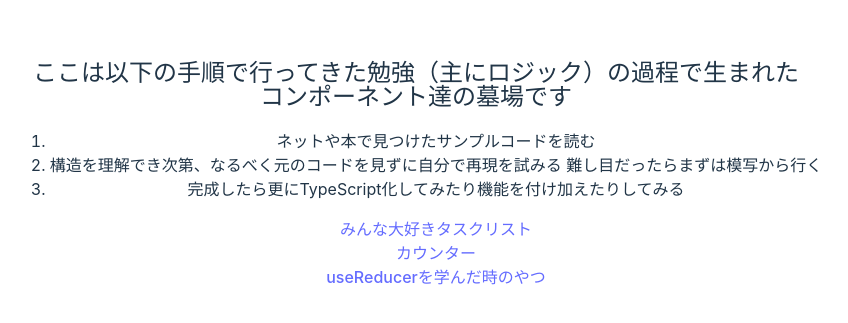
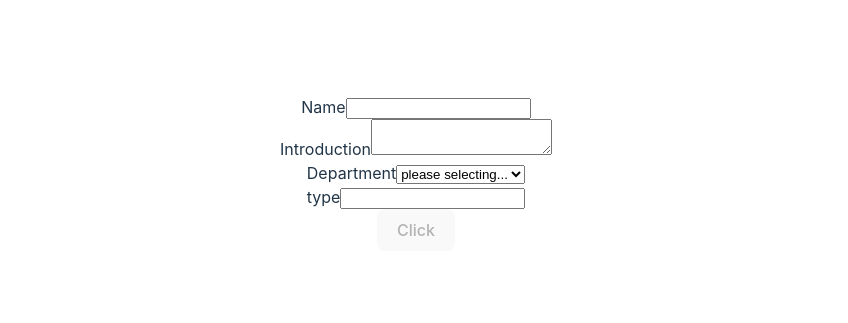
Before and after one commit to hamhamburger/typescript-training, a React (Vite) app: page /form in a window 1280 px wide. Shown: the part 227-550 px from the top of the page, without its empty margins (224-1072 px from the left). Built offline with nearby package versions, Linux system fonts and the light colour scheme.

Commit message:
フォーム追加

```diff
--- a/package.json
+++ b/package.json
@@ -19,6 +19,7 @@
   "dependencies": {
     "react": "^18.2.0",
     "react-dom": "^18.2.0",
+    "react-hook-form": "^7.35.0",
     "react-router-dom": "^6.3.0"
   },
   "devDependencies": {
--- a/src/App.tsx
+++ b/src/App.tsx
@@ -5,6 +5,8 @@ import { TaskPage } from './components/taskList/TaskPage';
 import Counter from './components/useReducer/Counter';
 import NotificationUseReducerPage from './components/useReducer/NotificationUseReducerPage';
 import Welcome from './components/Welcome';
+import FormPage from './components/reactHooks/FormPage';
+
 const App:FC = () => {
 
   return (
@@ -14,6 +16,7 @@ const App:FC = () => {
         <Route path="/task" element={<TaskPage />} />
         <Route path="/counter" element={<Counter />} />
         <Route path="/notification" element={<NotificationUseReducerPage />} />
+        <Route path="/form" element={<FormPage />} />
       </Routes>
     </BrowserRouter>
   );
--- a/src/components/Welcome.tsx
+++ b/src/components/Welcome.tsx
@@ -14,6 +14,7 @@ const Welcome = ():JSX.Element => {
         <li><Link to={"task"}>みんな大好きタスクリスト</Link></li>
         <li><Link to={"counter"}>カウンター</Link></li>
         <li><Link to={"notification"}>useReducerを学んだ時のやつ</Link></li>
+        <li><Link to={"form"}>react hooksのテスト</Link></li>
       </ul>
     </div>
   )
--- /dev/null
+++ b/src/components/reactHooks/FormPage.tsx
@@ -0,0 +1,126 @@
+/* eslint-disable @typescript-eslint/no-misused-promises */
+import React from 'react'
+import { useForm, SubmitHandler, SubmitErrorHandler } from 'react-hook-form'
+type ValuesType = {
+  name: string,
+  introduction: string,
+  department: 'product' | 'sales' | 'marketing' | ''
+  programingLanguage: 'golang' | 'ruby' | 'javascript' | '',
+  type: string
+}
+
+
+const FormPage = ():JSX.Element => {
+  const { register, watch, handleSubmit, formState } = useForm<ValuesType>({
+    mode: 'onSubmit',
+    reValidateMode: 'onChange',
+    defaultValues: {
+      name: '',
+      introduction: '',
+      department: '',
+      programingLanguage: '',
+      type:""
+    }
+  })
+
+  const handleOnSubmit: SubmitHandler<ValuesType> = (values) => {
+    console.log(values)
+  }
+
+  const handleOnError: SubmitErrorHandler<ValuesType> = (errors) => {
+    console.log(errors)
+  }
+
+  return (
+    <div>
+
+      <form onSubmit={handleSubmit(handleOnSubmit, handleOnError)} >
+        <div>
+          <label htmlFor='name'>Name</label>
+          {!(formState.errors.name == null) &&
+            <p>{formState.errors.name.message}</p>
+
+          }
+          <input
+            id='name'
+            type="text"
+            {...register('name', {
+              required: '* this is required filed'
+            })}
+          />
+        </div>
+        <div>
+          <label htmlFor='introduction'>Introduction</label>
+          {!(formState.errors.introduction == null) &&
+            <p>{formState.errors.introduction.message}</p>
+          }
+          <textarea
+            id='introduction'
+            {...register('introduction', {
+              required: '* this is required filed',
+              minLength: {
+                value: 10,
+                message: '* please enter at least 10 characters'
+              }
+            })}
+          />
+        </div>
+
+        <div>
+          <label htmlFor='department'>Department</label>
+          {(formState.errors.department !== undefined) &&
+            <p>{formState.errors.department.message}</p>
+          }
+          <select
+            id='department'
+            {...register('department', {
+              required: '* this is required filed'
+            })}
+          >
+            <option value='' hidden>please selecting...</option>
+            <option value='product'>Product</option>
+            <option value='sales'>Sales</option>
+            <option value='marketing'>Marketing</option>
+          </select>
+        </div>
+
+        <div>
+          <label htmlFor='type'>type</label>
+          {(formState.errors.type !== undefined) &&
+            <p>{formState.errors.type.message}</p>
+          }
+          <input id="type"
+            {...register("type", {
+              required: " this is required"
+            })
+          }
+          />
+        </div>
+
+
+        {watch('department') === 'product' &&
+          <>
+            <label htmlFor='programing-langage'>Programing Language</label>
+            <select
+              id='programing-language'
+              {...register('programingLanguage')}
+            >
+              <option value='' hidden>please selecting...</option>
+              <option value='golang'>Golang</option>
+              <option value='ruby'>Ruby</option>
+              <option value='javascript'>Javascript</option>
+            </select>
+          </>
+        }
+
+
+        <button type="submit" disabled={!formState.isDirty || formState.isSubmitting}>
+           Click
+         </button>
+      </form>
+    </div>
+  )
+
+}
+
+export default FormPage
```
Also changed, not shown: 1 other file (tests, documents, lock files or other folders).
